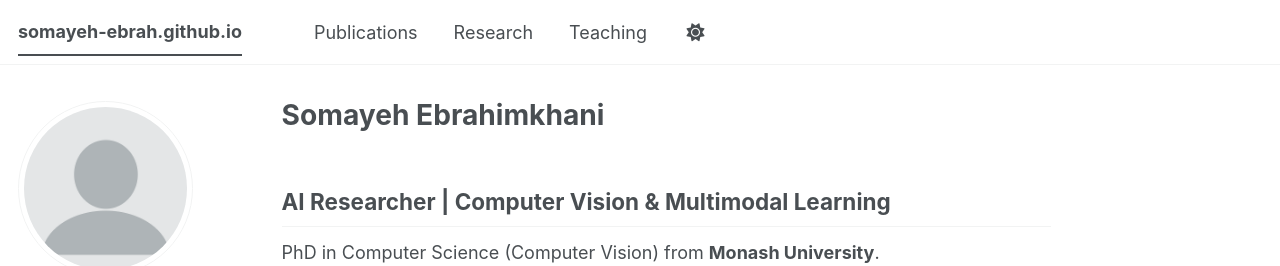
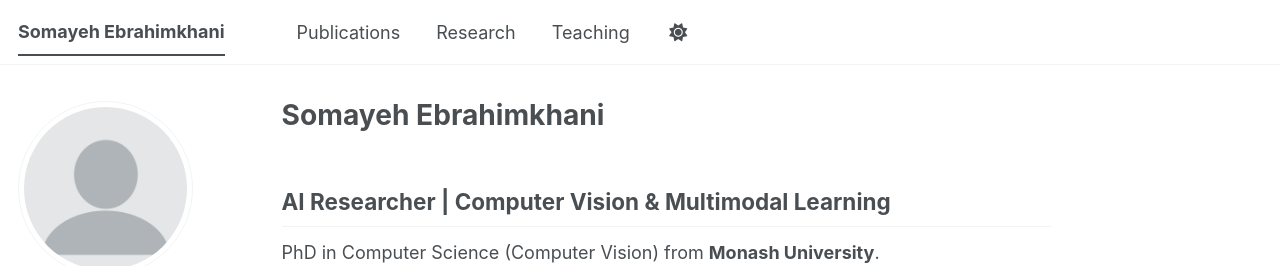
Before and after one commit to somayeh-ebrah/somayeh-ebrah.github.io, a Jekyll site: the page built from _pages/about.md, in a window 1280 px wide. Shown: the top 266 px of the page. Built offline with Jekyll 4.4.1, drawn with Linux system fonts in a browser that asks for light colours; a style sheet for code colours, icons or effects is not loaded.

Commit message:
add my info to config file

```diff
--- a/_config.yml
+++ b/_config.yml
@@ -9,10 +9,10 @@
 # Basic Site Settings
 locale                   : "en-US"
 site_theme               : "default" # The available themes options are "default", "air", "sunrise", "mint", "dirt" and "contrast"
-title                    : #"Somayeh Ebrahimkhani"
-title_separator          : #"-"
+title                    : "Somayeh Ebrahimkhani"
+title_separator          : "-"
 name                     : &name "Somayeh Ebrahimkhani"
-description              : &description "Your Name's academic portfolio"   # Update this with a general description of your site, this is the default if not overridden by a page
+description              : &description "Somayeh Ebrahimkhani's academic portfolio"   # Update this with a general description of your site, this is the default if not overridden by a page
 url                      : https://somayeh-ebrah.github.io #https://academicpages.github.io # The base hostname & protocol for your site e.g. "https://[your GitHub username].github.io",
                                                            # or if you already have some other page hosted on Github then use "https://[your GitHub username].github.io/[Your Repo Name]"
 baseurl                  : "" # the subpath of your site, e.g. "/blog"
```
